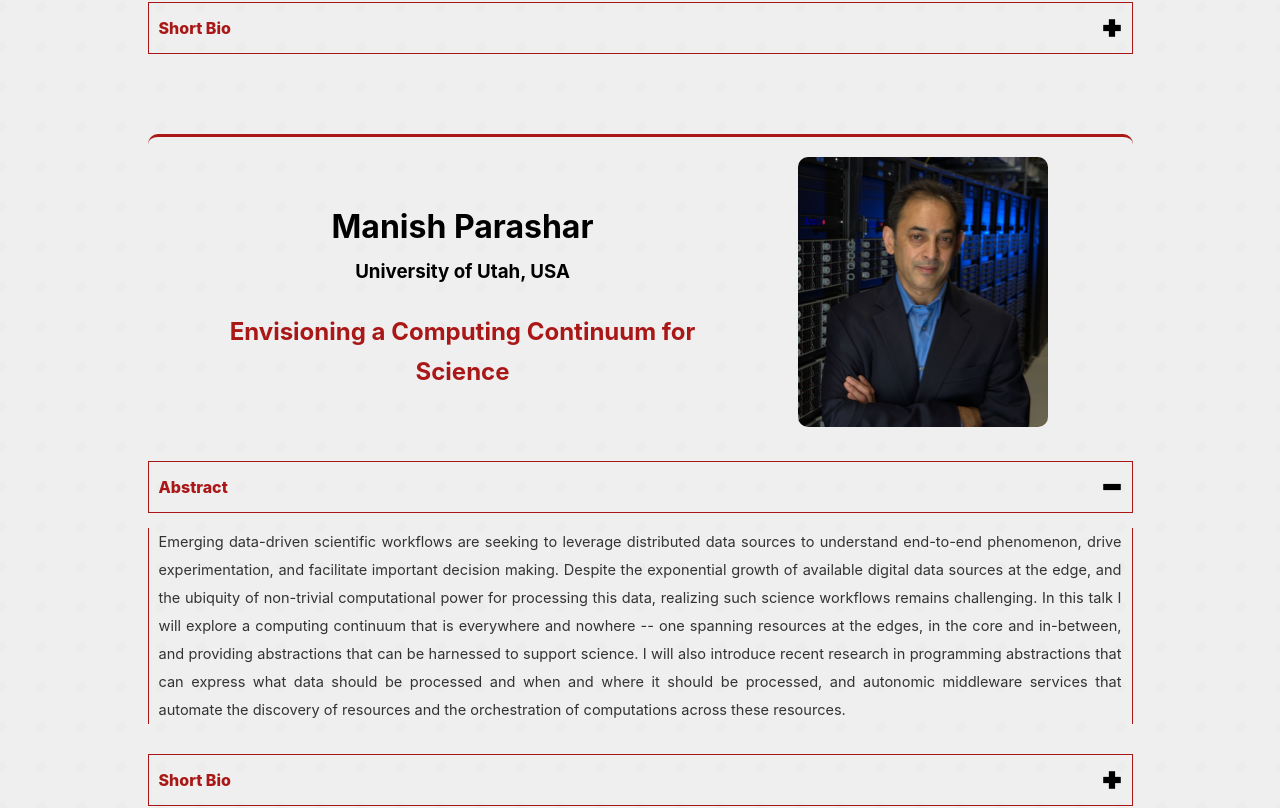
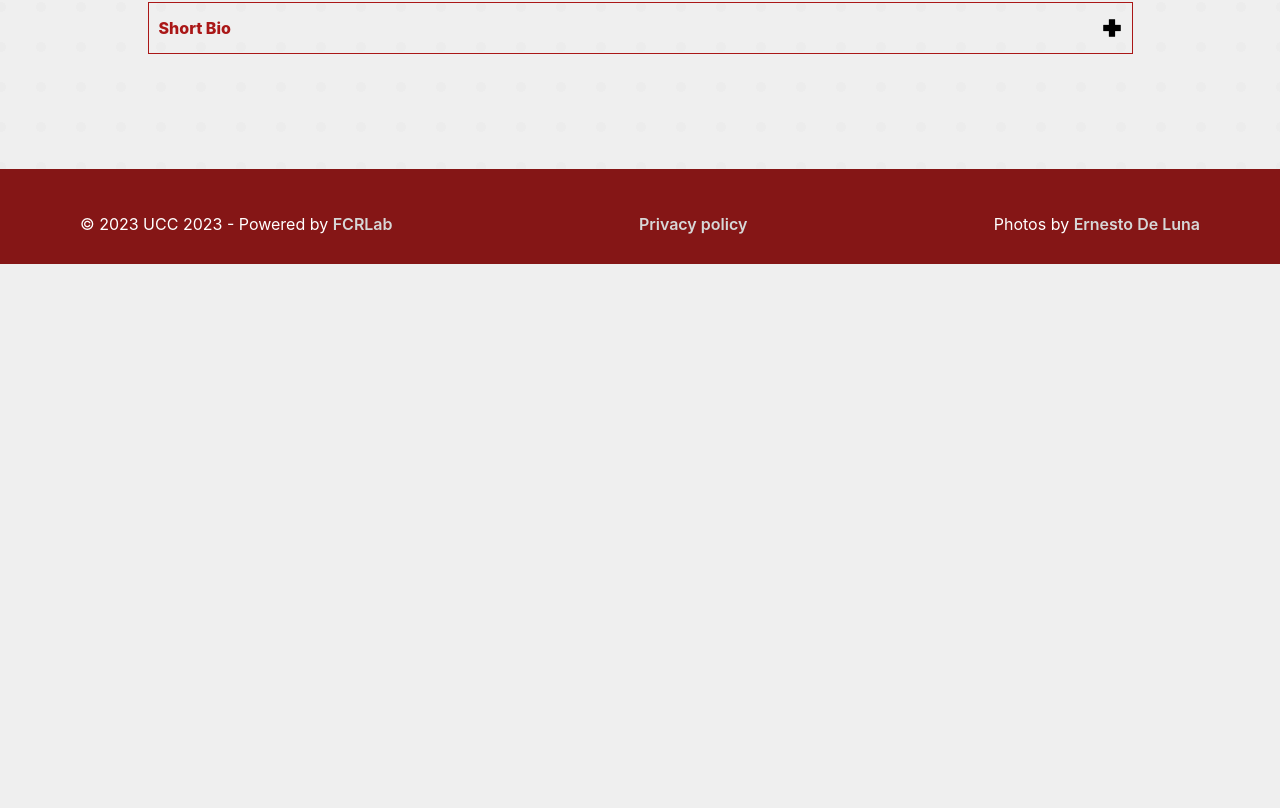
Before and after one commit to UCC-Conference/UCC2023, a React (Create React App) app: page /keynote-speakers in a window 1280 px wide. Shown: the part 1794-2602 px from the top of the page. After the commit the page ends 2058 px from the top, so only its background shows below. Built offline with nearby package versions, Linux system fonts and the light colour scheme.

Commit message:
update: invited speakers moved to a different new page

```diff
--- a/src/Routes.js
+++ b/src/Routes.js
@@ -14,6 +14,7 @@ import PhDSymposium from "./pages/PhDSymposium";
 import KeynoteSpeakers from "./pages/KeynoteSpeakers";
 import Registrations from "./pages/Registrations";
 import CameraReady from "./pages/CameraReady";
+import InvitedSpeakers from "./pages/InvitedSpeakers";
 
 export default function getRoutes() {
   return [
@@ -27,6 +28,13 @@ export default function getRoutes() {
       title: "Keynote Speakers",
       href: "/keynote-speakers",
       component: <KeynoteSpeakers />,
+      menu: true,
+      parent: "Program",
+    },
+    {
+      title: "Invited Speakers",
+      href: "/invited-speakers",
+      component: <InvitedSpeakers />,
       menu: true,
       parent: "Program",
     },
--- /dev/null
+++ b/src/pages/InvitedSpeakers.js
@@ -0,0 +1,77 @@
+import React from "react";
+import Content from "../components/elements/Content";
+import PageWrapper from "../components/elements/PageWrapper";
+import {
+  Accordion,
+  AccordionItem,
+  AccordionItemHeading,
+  AccordionItemButton,
+  AccordionItemPanel,
+} from "react-accessible-accordion";
+
+import plus from "../assets/icons/plus.png";
+import minus from "../assets/icons/minus.png";
+
+import ManishParashar from "../assets/keynotes/ManishParashar.jpg";
+
+const InvitedSpeakers = () => {
+  return (
+    <PageWrapper>
+      <Content>
+        <h1>Invited Speakers</h1>
+        <hr />
+
+        <div className="keynote-block">
+          <div className="keynote-info">
+            <div>
+              <h1>Manish Parashar</h1>
+              <h3>University of Utah, USA</h3>
+              <h2>
+              Envisioning a Computing Continuum for Science
+              </h2>
+            </div>
+            <div>
+              <img
+                src={ManishParashar}
+                alt="Manish Parashar"
+                style={{ maxWidth: "250px" }}
+              />
+            </div>
+          </div>
+          <Accordion preExpanded={["b0"]}>
+            <AccordionItem uuid="b0">
+              <AccordionItemHeading>
+                <AccordionItemButton>
+                  <span>Abstract</span>
+                  <img src={plus} alt="plus" className="plus" />
+                  <img src={minus} alt="minus" className="minus" />
+                </AccordionItemButton>
+              </AccordionItemHeading>
+              <AccordionItemPanel>
+                <p>
+                Emerging data-driven scientific workflows are seeking to leverage distributed data sources to understand end-to-end phenomenon, drive experimentation, and facilitate important decision making. Despite the exponential growth of available digital data sources at the edge, and the ubiquity of non-trivial computational power for processing this data, realizing such science workflows remains challenging. In this talk I will explore a computing continuum that is everywhere and nowhere -- one spanning resources at the edges, in the core and in-between, and providing abstractions that can be harnessed to support science. I will also introduce recent research in programming abstractions that can express what data should be processed and when and where it should be processed, and autonomic middleware services that automate the discovery of resources and the orchestration of computations across these resources.
+                </p>
+              </AccordionItemPanel>
+            </AccordionItem>
+            <AccordionItem uuid="b1">
+              <AccordionItemHeading>
+                <AccordionItemButton>
+                  <span>Short Bio</span>
+                  <img src={plus} alt="plus" className="plus" />
+                  <img src={minus} alt="minus" className="minus" />
+                </AccordionItemButton>
+              </AccordionItemHeading>
+              <AccordionItemPanel>
+                <p>
+                Manish Parashar is Director of the Scientific Computing and Imaging (SCI) Institute, Chair in Computational Science and Engineering, and Presidential Professor, Kalhert School of Computing at the University of Utah. He recently completed an IPA appointment at the National Science Foundation where he served as Office Director of the NSF Office of Advanced Cyberinfrastructure, as well as co-chair of the National Science and Technology Council’s Subcommittee on the Future Advanced Computing Ecosystem and the National Artificial Intelligence Research Resource Task Force (NAIRR). Manish is the founding chair of the IEEE Technical Consortium on High Performance Computing (TCHPC), and is Fellow of AAAS, ACM, and IEEE/IEEE Computer Society. For more information, please visit http://manishparashar.org.
+                </p>
+              </AccordionItemPanel>
+            </AccordionItem>
+          </Accordion>
+        </div>
+      </Content>
+    </PageWrapper>
+  );
+};
+
+export default InvitedSpeakers;
--- a/src/pages/KeynoteSpeakers.js
+++ b/src/pages/KeynoteSpeakers.js
@@ -14,7 +14,6 @@ import minus from "../assets/icons/minus.png";
 
 import FakhriKarray from "../assets/keynotes/FakhriKarray.jpg";
 import FrankKarlitschek from "../assets/keynotes/FrankKarlitschek.png";
-import ManishParashar from "../assets/keynotes/ManishParashar.jpg";
 
 const KeanoteSpeakers = () => {
   return (
@@ -209,55 +208,6 @@ const KeanoteSpeakers = () => {
             </AccordionItem>
           </Accordion>
         </div>
-
-        <div className="keynote-block">
-          <div className="keynote-info">
-            <div>
-              <h1>Manish Parashar</h1>
-              <h3>University of Utah, USA</h3>
-              <h2>
-              Envisioning a Computing Continuum for Science
-              </h2>
-            </div>
-            <div>
-              <img
-                src={ManishParashar}
-                alt="Manish Parashar"
-                style={{ maxWidth: "250px" }}
-              />
-            </div>
-          </div>
-          <Accordion preExpanded={["b0"]}>
-            <AccordionItem uuid="b0">
-              <AccordionItemHeading>
-                <AccordionItemButton>
-                  <span>Abstract</span>
-                  <img src={plus} alt="plus" className="plus" />
-                  <img src={minus} alt="minus" className="minus" />
-                </AccordionItemButton>
-              </AccordionItemHeading>
-              <AccordionItemPanel>
-                <p>
-                Emerging data-driven scientific workflows are seeking to leverage distributed data sources to understand end-to-end phenomenon, drive experimentation, and facilitate important decision making. Despite the exponential growth of available digital data sources at the edge, and the ubiquity of non-trivial computational power for processing this data, realizing such science workflows remains challenging. In this talk I will explore a computing continuum that is everywhere and nowhere -- one spanning resources at the edges, in the core and in-between, and providing abstractions that can be harnessed to support science. I will also introduce recent research in programming abstractions that can express what data should be processed and when and where it should be processed, and autonomic middleware services that automate the discovery of resources and the orchestration of computations across these resources.
-                </p>
-              </AccordionItemPanel>
-            </AccordionItem>
-            <AccordionItem uuid="b1">
-              <AccordionItemHeading>
-                <AccordionItemButton>
-                  <span>Short Bio</span>
-                  <img src={plus} alt="plus" className="plus" />
-                  <img src={minus} alt="minus" className="minus" />
-                </AccordionItemButton>
-              </AccordionItemHeading>
-              <AccordionItemPanel>
-                <p>
-                Manish Parashar is Director of the Scientific Computing and Imaging (SCI) Institute, Chair in Computational Science and Engineering, and Presidential Professor, Kalhert School of Computing at the University of Utah. He recently completed an IPA appointment at the National Science Foundation where he served as Office Director of the NSF Office of Advanced Cyberinfrastructure, as well as co-chair of the National Science and Technology Council’s Subcommittee on the Future Advanced Computing Ecosystem and the National Artificial Intelligence Research Resource Task Force (NAIRR). Manish is the founding chair of the IEEE Technical Consortium on High Performance Computing (TCHPC), and is Fellow of AAAS, ACM, and IEEE/IEEE Computer Society. For more information, please visit http://manishparashar.org.
-                </p>
-              </AccordionItemPanel>
-            </AccordionItem>
-          </Accordion>
-        </div>
       </Content>
     </PageWrapper>
   );
```
